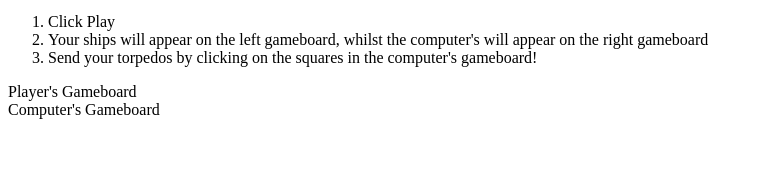
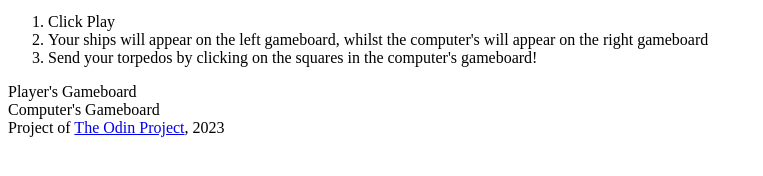
Before and after one commit to louispallett/odin-battleship, a plain HTML site: page src/index.html in a window 1280 px wide. Shown: the part 128-304 px from the top of the page, without its empty margins (0-763 px from the left). Drawn offline with Linux system fonts and the light colour scheme.

Commit message:
Added footer

```diff
--- a/src/index.html
+++ b/src/index.html
@@ -41,5 +41,8 @@
         <div id="computer-grid"></div>
     </div>
 </div>
+<div class="footer">
+    <div>Project of <a href="https://www.theodinproject.com/lessons/node-path-javascript-battleship">The Odin Project</a>, 2023</div>
+</div>
 </body>
 </html>
```
